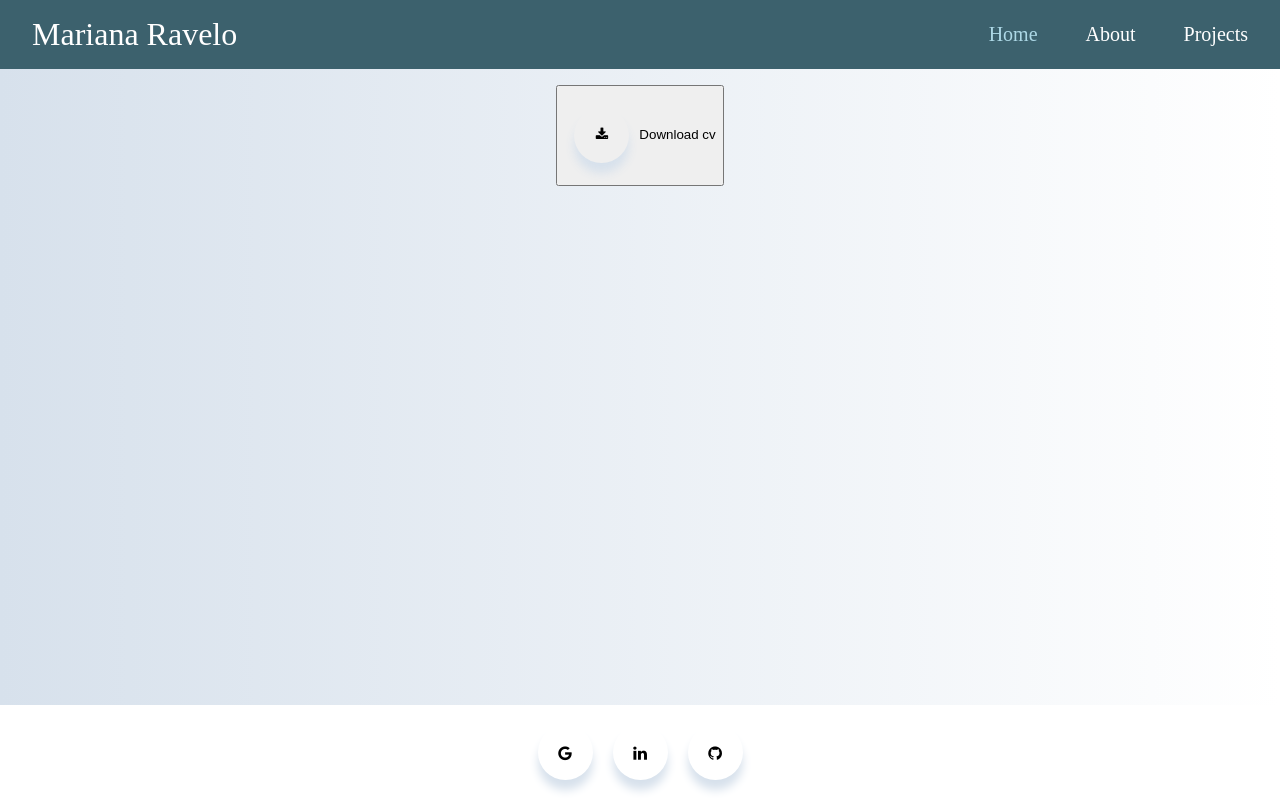
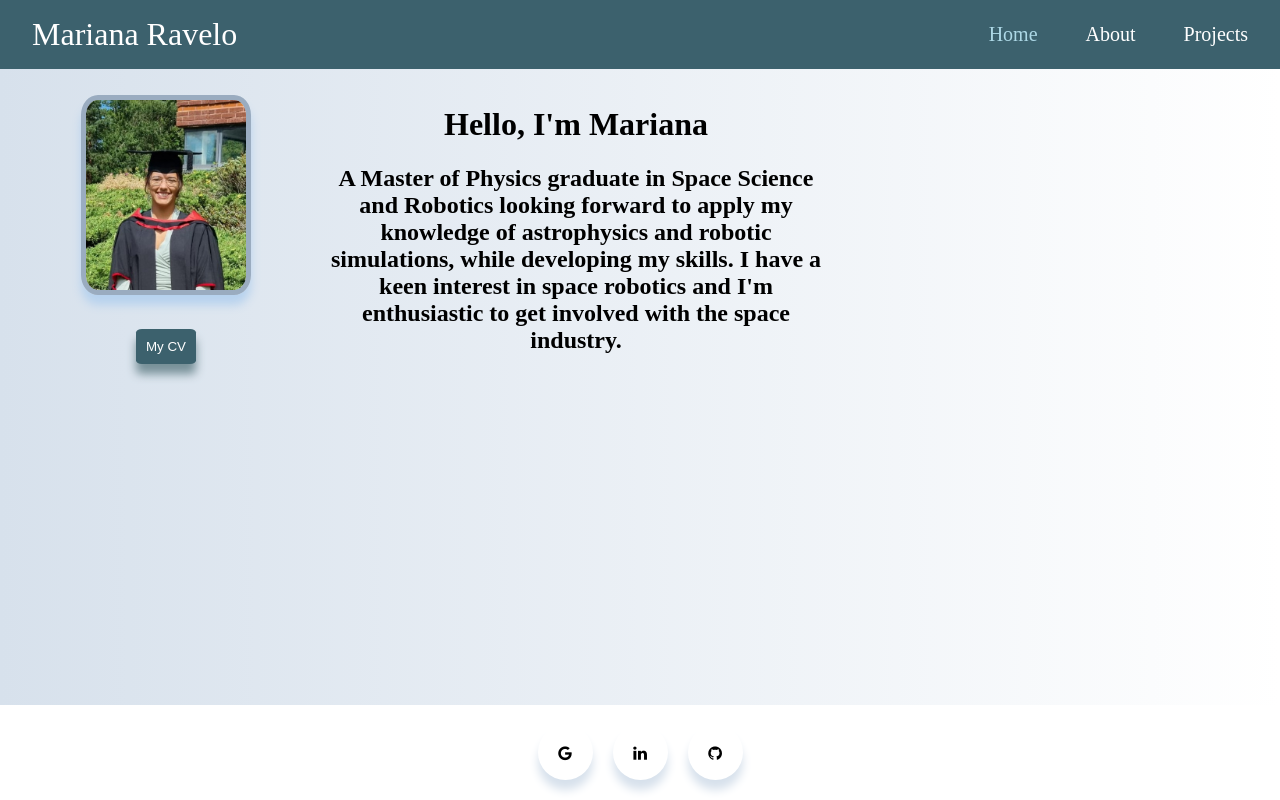
Before and after one commit to Mariana-Ravelo/mari-website, a React (Create React App) app: page / in a window 1280 px wide. Built offline with nearby package versions, Linux system fonts and the light colour scheme.

Commit message:
worked on home page and display cv button

```diff
--- a/src/pages/Home.js
+++ b/src/pages/Home.js
@@ -1,8 +1,33 @@
-export default function Home() {
+import React from "react";
+import MariCV from "../assets/MariCV.pdf";
+import myPic from "../assets/mari.jpg";
+
+function Home() {
+    console.log(myPic);
     return (
-        <>
-        <link rel="stylesheet" href="https://cdnjs.cloudflare.com/ajax/libs/font-awesome/4.7.0/css/font-awesome.min.css"></link>
-        <button class="btn"><i class="fa fa-download"></i>Download cv</button>
-        </>
-    )
+        <div class="grid-container">
+            <div class="grid-item grid-item-1">
+                <img src={myPic} alt="me" class="myPic" />
+            </div>
+            <div class="grid-item grid-item-2">
+                <h1>Hello, I'm Mariana</h1>
+                <h2>A Master of Physics graduate in Space Science and Robotics looking forward to apply my knowledge
+                    of astrophysics and robotic simulations, while developing my skills. I have a keen interest in space robotics
+                    and I'm enthusiastic to get involved with the space industry.
+                </h2>
+
+            </div>
+            <div class="grid-item grid-item-3">
+                <button onClick={onBttonClick} class="cvBtton">My CV</button>
+            </div>
+
+        </div>
+
+    );
+};
+
+function onBttonClick (){
+    window.open(MariCV, '_blank', 'noopener')
 }
+
+export default Home;
--- a/src/style.css
+++ b/src/style.css
@@ -12,6 +12,7 @@ body {
     text-align: center;
 }
 
+/* Navbar styling */
 .nav {
     background-color: rgb(60, 97, 109);
     color: white;
@@ -52,6 +53,7 @@ body {
     background-color: #777;
 }
 
+/* Footer styling */
 .footer {
     position: fixed;
     left: 0;
@@ -105,3 +107,41 @@ body {
 .fa-github:hover{
     background: black;
 }
+
+.cvBtton{
+   top: 50%;
+   background-color: rgb(60, 97, 109);
+   color: white;
+   border: none;
+   border-radius: 10%;
+   padding:10px;
+   min-height:10px;
+   min-width: 10px;
+   box-shadow: 0 10px 10px rgb(119, 144, 152);
+}
+
+.cvBtton:hover {
+    background-color: #777;
+}
+
+.grid-container {
+    display: grid;
+    grid-template-columns: 300px 500px;
+    grid-gap: 10px;
+    justify-items: center;
+    align-items: center;
+}
+
+.grid-item-2 {
+    grid-row: span 2;
+
+}
+
+.myPic {
+    height: 200px;
+    width: 170px;
+    border-radius: 10%;
+    box-shadow: 0 10px 10px #b7d2ee;
+    border: 5px solid #9aacc0;
+
+}
```
Also changed, not shown: src/assets/mari.jpg (added), 1 other file (tests, documents, lock files or other folders).
